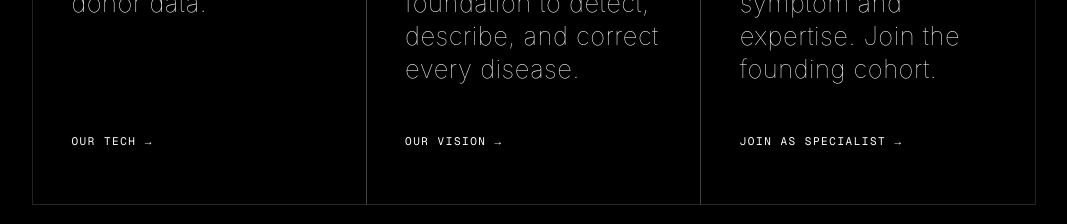
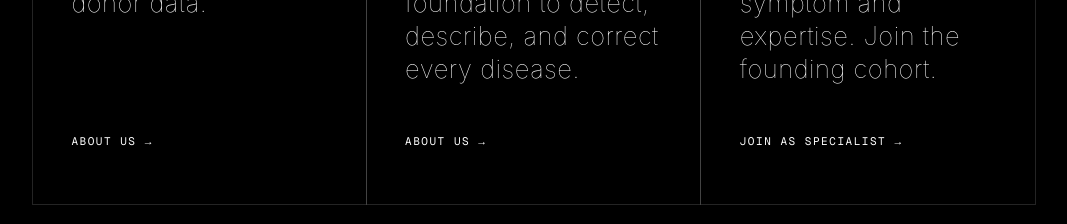
Before and after one commit to ORBREGEN/HEALTH, a Next.js app in the folder ui/: page / in a window 1280 px wide. Shown: the part 1760-1984 px from the top of the page, without its empty margins (106-1173 px from the left). Built offline with nearby package versions, Linux system fonts and the light colour scheme.

Commit message:
fix(ui): repoint dead /vision links to /about

```diff
--- a/ui/content/home.ts
+++ b/ui/content/home.ts
@@ -58,7 +58,7 @@ export const GOAL = {
   label: 'our goal',
   body:  'We are using machine learning to detect every deviation from human health, understand what caused it, and build the biological foundation to correct it.',
   cta:   'explore the science',
-  href:  '/vision',
+  href:  '/about',
 }
 
 // ─── THREE BLOCKS ─────────────────────────────────────────────────────────────
@@ -67,14 +67,14 @@ export const BLOCKS = [
   {
     label:   'OUR SCIENCE',
     heading: 'A biological reference model of the healthy human lung, built from real donor data.',
-    link:    'Our Tech',
-    href:    '/vision',
+    link:    'About us',
+    href:    '/about',
   },
   {
     label:   'OUR MISSION',
     heading: 'Understand every deviation from human health. Build the biological foundation to detect, describe, and correct every disease.',
-    link:    'Our Vision',
-    href:    '/vision',
+    link:    'About us',
+    href:    '/about',
   },
   {
     label:   'OUR FOUNDATION',
```
